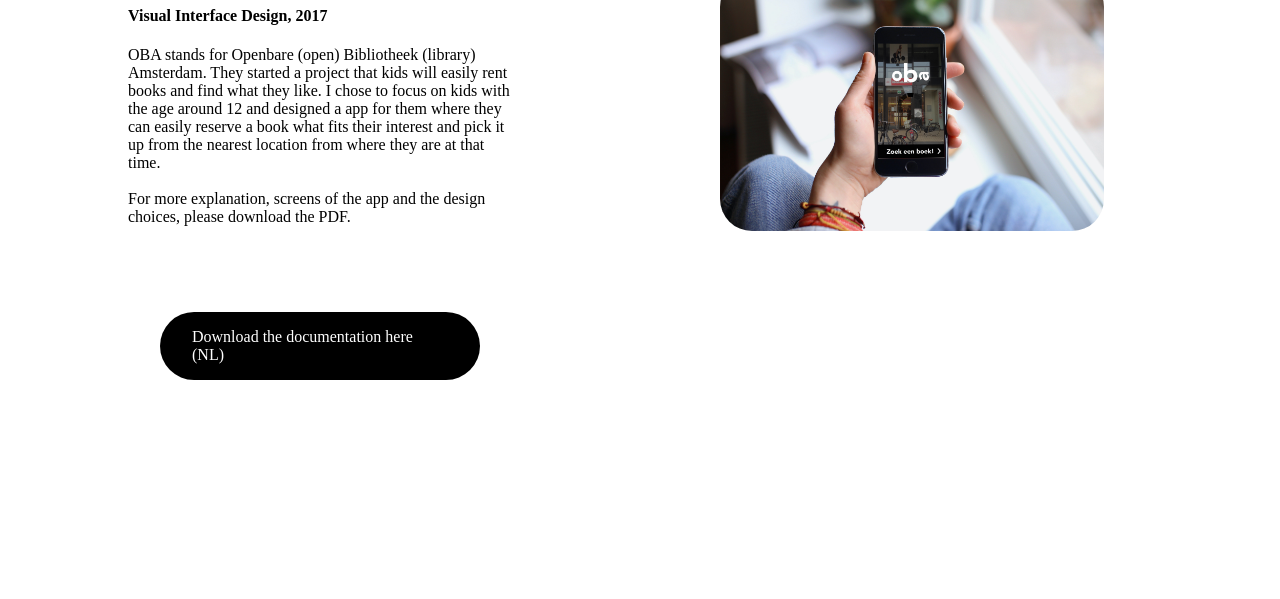
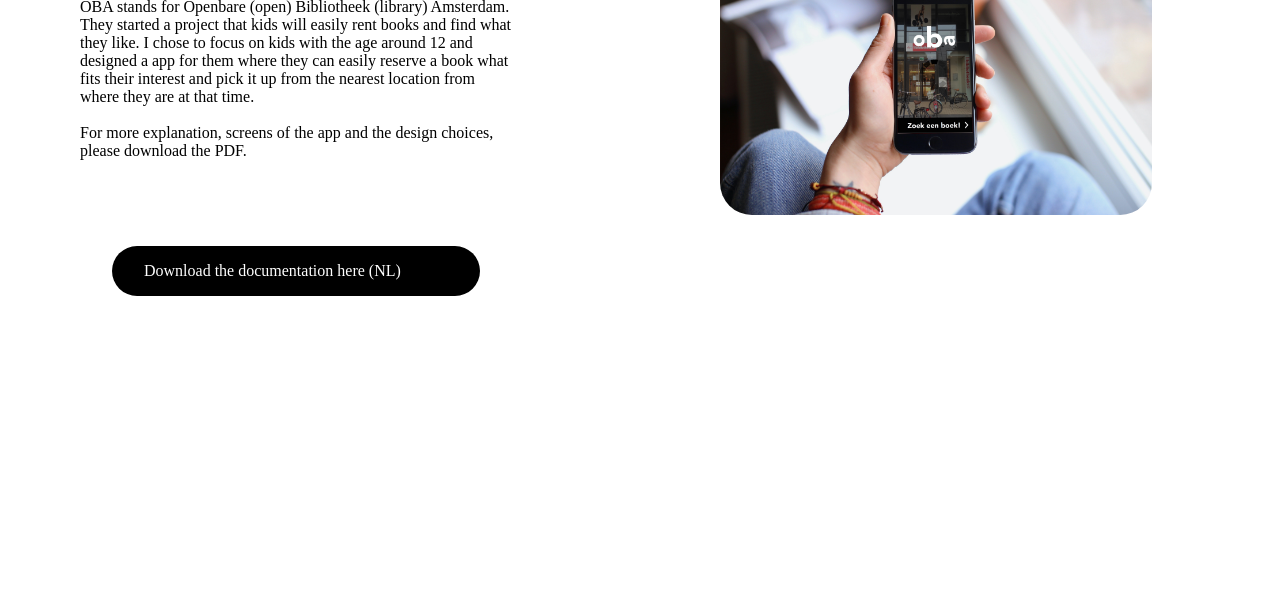
Before and after one commit to Anoushmaz/portfolio, a plain HTML site: page oba.html in a window 1280 px wide. Shown: the part 201-800 px from the top of the page. Drawn offline with Linux system fonts and the light colour scheme.

Commit message:
Update Portfolio.css

```diff
--- a/Portfolio.css
+++ b/Portfolio.css
@@ -457,7 +457,6 @@ border-radius: 1em;
  #productpagina {
         display: flex;
         flex-wrap: wrap;
-        margin: 3em;
     }
 
 
```
